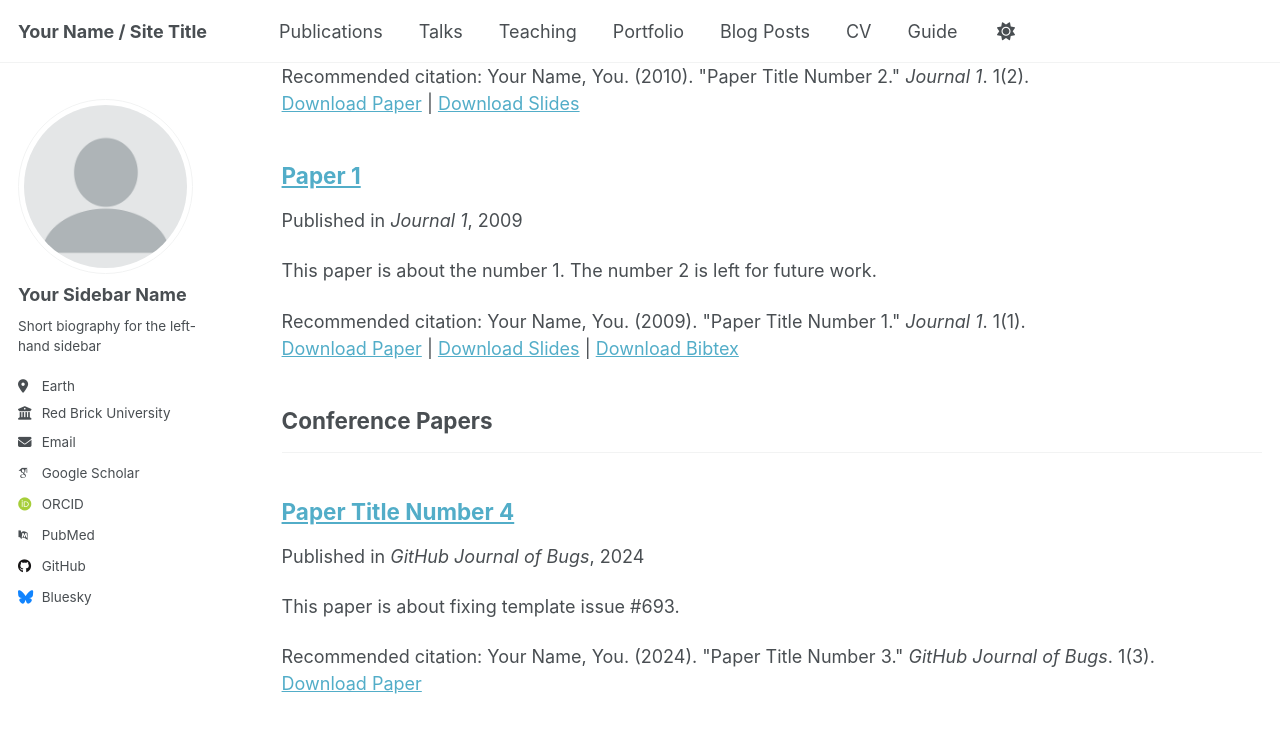
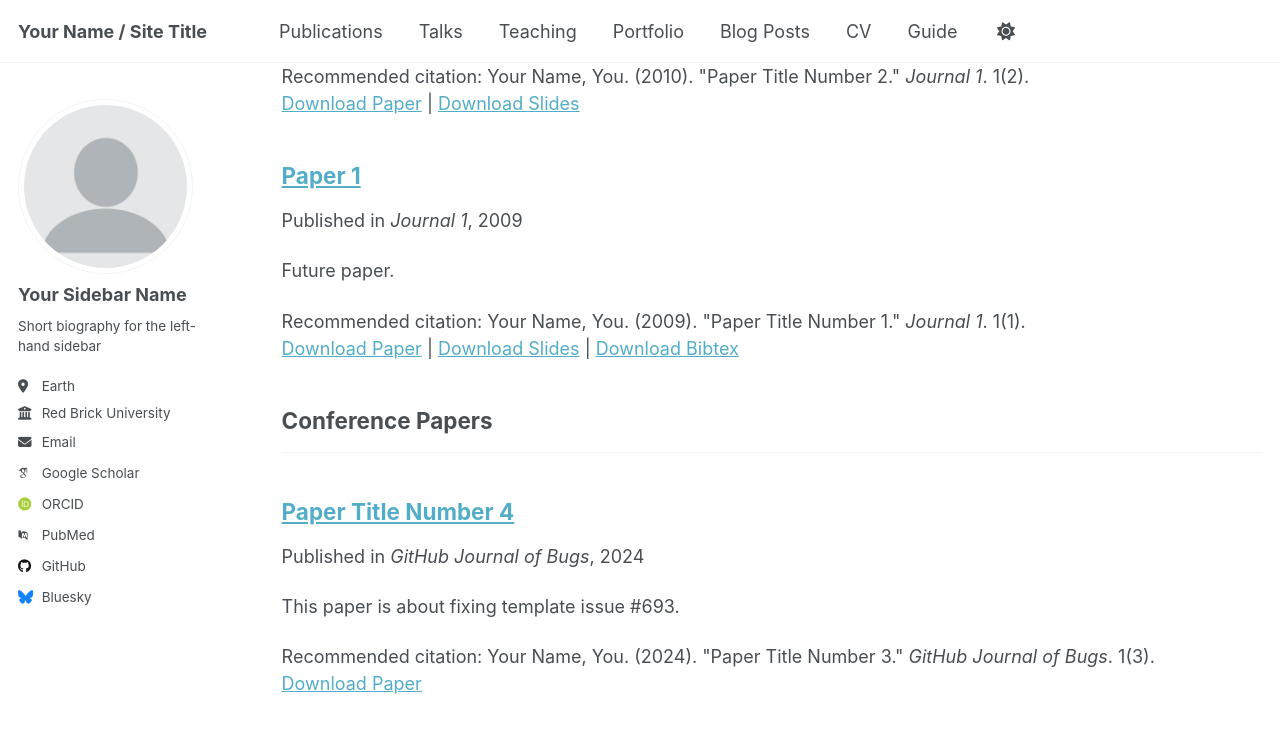
Before and after one commit to lydiagcamp/lydiagcamp.github.io, a Jekyll site: the page built from _pages/publications.html, in a window 1280 px wide and 900 px high, scrolled down 632 px. Shown: the top 733 px of the window. Built offline with Jekyll 4.4.1, drawn with Linux system fonts in a browser that asks for light colours; some web fonts are replaced.

Commit message:
Update 2009-10-01-paper-title-number-1.md

```diff
--- a/_publications/2009-10-01-paper-title-number-1.md
+++ b/_publications/2009-10-01-paper-title-number-1.md
@@ -3,7 +3,7 @@ title: "Paper 1"
 collection: publications
 category: manuscripts
 permalink: /publication/2009-10-01-paper-title-number-1
-excerpt: 'This paper is about the number 1. The number 2 is left for future work.'
+excerpt: 'Future paper.'
 date: 2009-10-01
 venue: 'Journal 1'
 slidesurl: 'http://academicpages.github.io/files/slides1.pdf'
```
